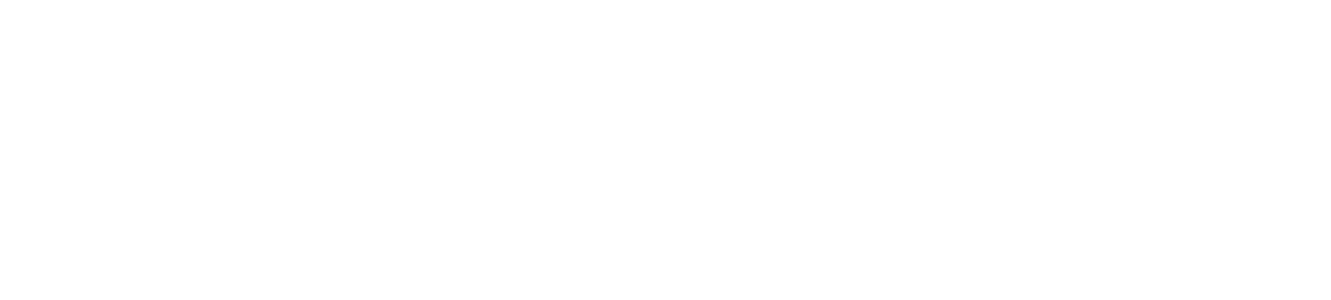
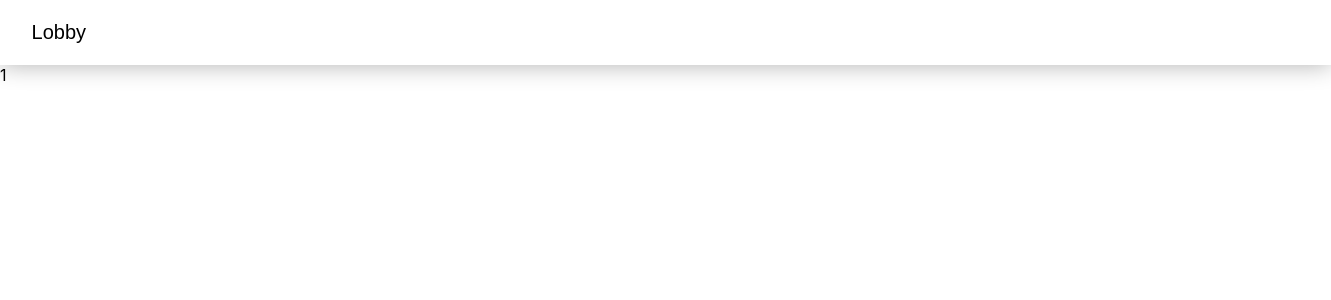
Before and after one commit to YuvalWeiss1403/CodeBlock, a React (Create React App) app: page /1 in a window 1280 px wide. Shown: the top 300 px of the page, 1331 px wide, since content can reach past the window. Built offline with nearby package versions, Linux system fonts and the light colour scheme.

Commit message:
code block container and page

```diff
--- a/package.json
+++ b/package.json
@@ -10,8 +10,11 @@
     "@types/node": "^16.18.23",
     "@types/react": "^18.0.35",
     "@types/react-dom": "^18.0.11",
+    "mongoose": "^7.0.3",
     "react": "^18.2.0",
     "react-dom": "^18.2.0",
+    "react-router": "^6.10.0",
+    "react-router-dom": "^6.10.0",
     "react-scripts": "5.0.1",
     "typescript": "^4.9.5",
     "web-vitals": "^2.1.4"
--- a/src/App.tsx
+++ b/src/App.tsx
@@ -1,7 +1,18 @@
+import React from "react";
 import "./App.css";
+import { BrowserRouter, Route, Routes } from "react-router-dom";
+import HomePage from "./Components/HomePage/HomePage";
+import SingleCodeBlockPage from "./Components/SingleCodeBlockPage/SingleCodeBlockPage";
 
-function App() {
-	return <div className="App"></div>;
-}
+const App: React.FC = () => {
+	return (
+		<BrowserRouter>
+			<Routes>
+				<Route path="/" element={<HomePage />} />
+				<Route path="/:subjectId" element={<SingleCodeBlockPage />} />
+			</Routes>
+		</BrowserRouter>
+	);
+};
 
 export default App;
--- /dev/null
+++ b/src/Components/BlockContainer/BlockContainer.tsx
@@ -0,0 +1,7 @@
+import "./BlockContainer.css";
+
+const CodeBlocks: React.FC = () => {
+	return <div className="CodeBlocks"></div>;
+};
+
+export default CodeBlocks;
--- a/src/Components/Hero/Hero.tsx
+++ b/src/Components/Hero/Hero.tsx
@@ -1,3 +1,4 @@
+import BlockContainer from "../BlockContainer/BlockContainer";
 import "./Hero.css";
 
 const Hero: React.FC = () => {
@@ -5,6 +6,7 @@
 		<>
 			<div className="hero">
 				<div className="hero-title">Choose your code block</div>
+				<BlockContainer />
 			</div>
 		</>
 	);
--- /dev/null
+++ b/src/Components/SingleCodeBlockPage/SingleCodeBlockPage.tsx
@@ -0,0 +1,16 @@
+import "./SingleCodeBlockPage.css";
+import Navbar from "../NavBar/NavBar";
+import { useParams } from "react-router-dom";
+
+const SingleCodeBlockPage: React.FC = () => {
+	let { subjectId } = useParams<string>();
+
+	return (
+		<div className="code-block-page">
+			<Navbar />
+			<div>{subjectId}</div>
+		</div>
+	);
+};
+
+export default SingleCodeBlockPage;
```
Also changed, not shown: src/Components/BlockContainer/SubjectCard/SubjectCard.tsx (added, +26 -0 lines), src/Components/BlockContainer/BlockContainer.css (added), src/Components/BlockContainer/SubjectCard/SubjectCard.css (added), src/Components/SingleCodeBlockPage/SingleCodeBlockPage.css (added), 1 other file (tests, documents, lock files or other folders).
